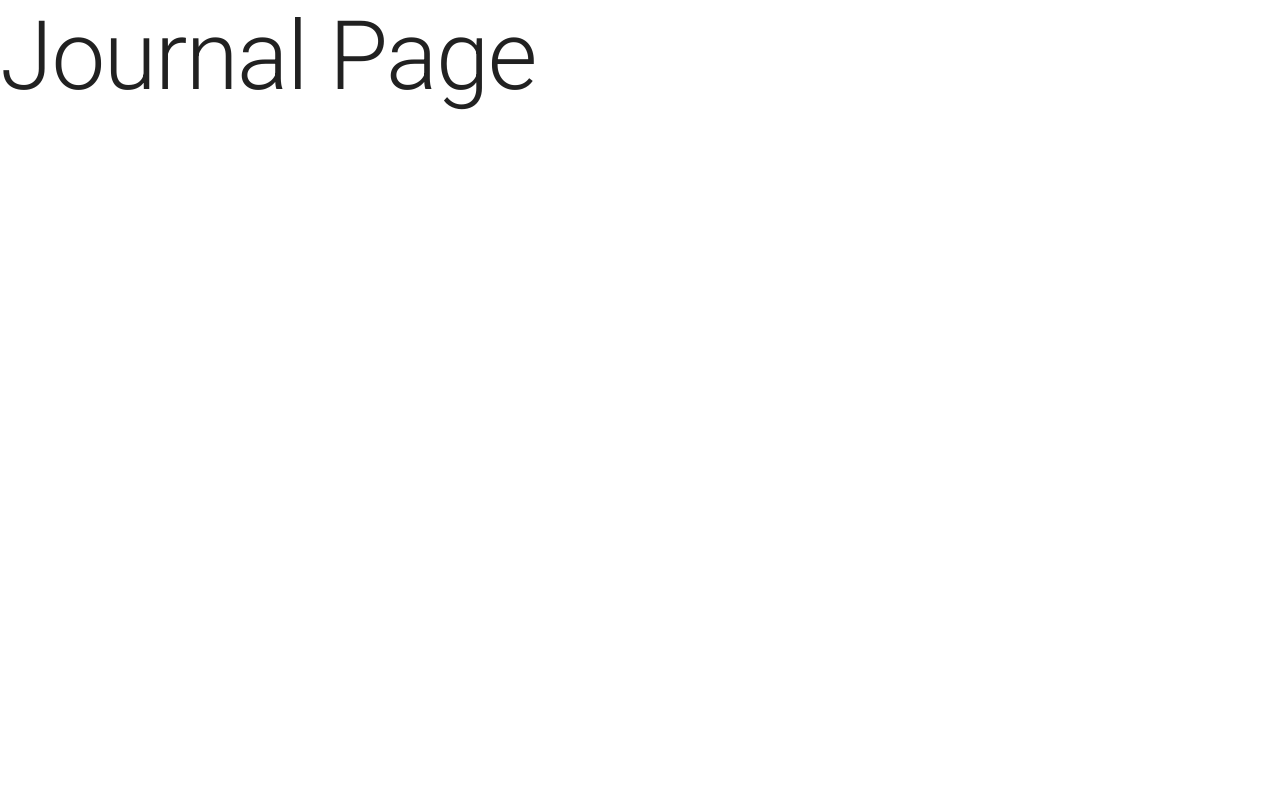
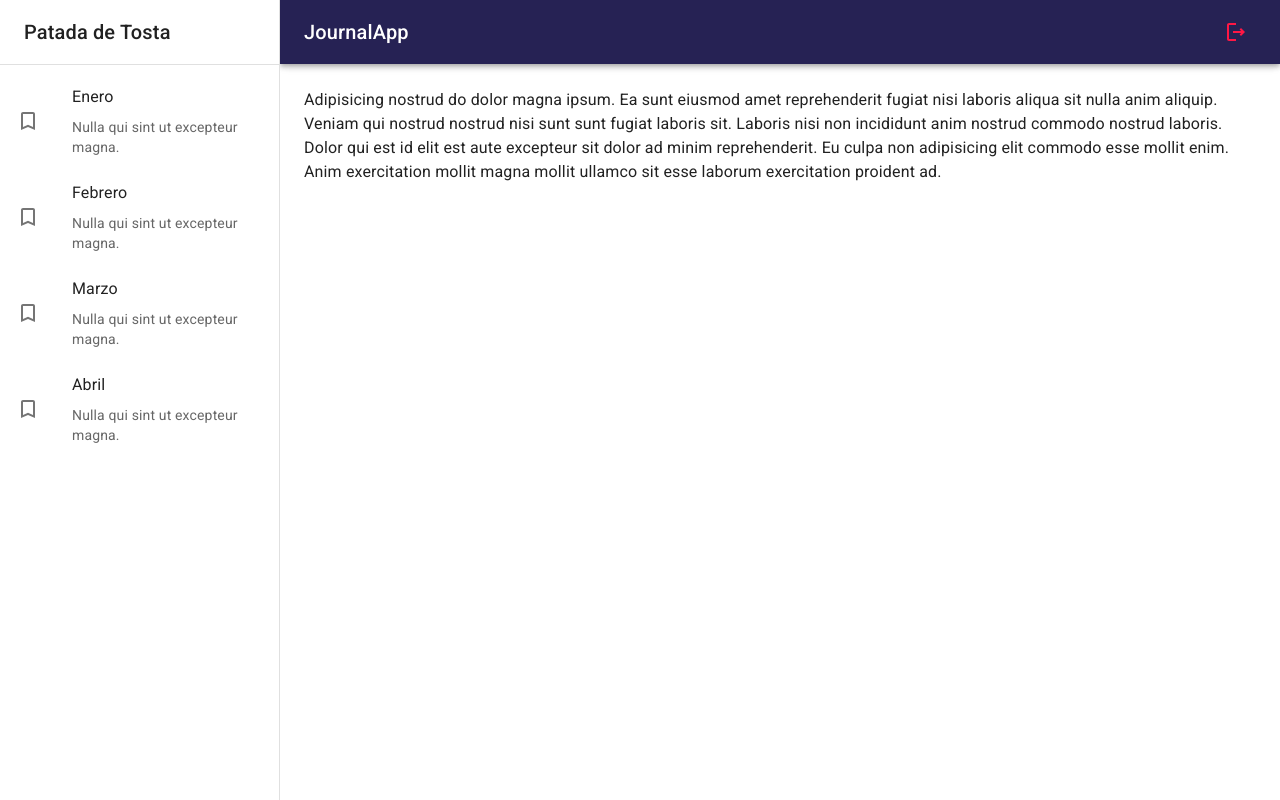
Before and after one commit to IMAP98/journal-app, a React (Vite) app: page / in a window 1280 px wide. Built offline with nearby package versions, Linux system fonts and the light colour scheme.

Commit message:
Navbar & Sidebar added

```diff
--- /dev/null
+++ b/src/journal/components/NavBar.jsx
@@ -0,0 +1,33 @@
+import { LogoutOutlined, MenuOutlined } from "@mui/icons-material";
+import { AppBar, Grid, IconButton, Toolbar, Typography } from "@mui/material";
+
+
+export const NavBar = ({ drawerWidth = 240 }) => {
+    return (
+        <AppBar
+            position="fixed"
+            sx={{
+                width: { sm: `calc(100% - ${ drawerWidth }px)` },
+             }}
+        >
+
+            <Toolbar>
+                <IconButton
+                    color="inherit"
+                    edge="start"
+                    sx={{ mr: 2, display: { sm: 'none' } }}
+                >
+                    <MenuOutlined />
+                </IconButton>
+
+                <Grid container direction='row' justifyContent='space-between' alignItems='center'>
+                    <Typography variant="h6" noWrap component='div'>JournalApp</Typography>
+                    <IconButton color="error">
+                        <LogoutOutlined />
+                    </IconButton>
+                </Grid>
+            </Toolbar>
+
+        </AppBar>
+    );
+}
--- /dev/null
+++ b/src/journal/components/SideBar.jsx
@@ -0,0 +1,55 @@
+import { TurnedInNot } from "@mui/icons-material";
+import { Box, Divider, Drawer, Grid, List, ListItem, ListItemButton, ListItemIcon, ListItemText, Toolbar, Typography } from "@mui/material";
+
+
+export const SideBar = ({ drawerWidth = 240 }) => {
+    return (
+        <Box
+            component='nav'
+            sx={{ width: { sm: drawerWidth }, flexShrink: { sm: 0 } }}
+        >
+            <Drawer
+                variant="permanent"
+                open
+                sx={{ display:
+                        { xs: 'block' },
+                        '& .MuiDrawer-paper': {
+                            boxSizing: 'border-box',
+                            width: drawerWidth
+                        }
+                }}
+            >
+
+                <Toolbar>
+                    <Typography variant="h6" noWrap component="div">
+                        Patada de Tosta
+                    </Typography>
+                </Toolbar>
+
+                <Divider />
+
+                <List>
+                    {
+                        ['Enero', 'Febrero', 'Marzo', 'Abril'].map( text => (
+                            <ListItem key={ text } disablePadding>
+                                <ListItemButton>
+
+                                    <ListItemIcon>
+                                        <TurnedInNot />
+                                    </ListItemIcon>
+
+                                    <Grid container>
+                                        <ListItemText primary={ text } />
+                                        <ListItemText secondary={ 'Nulla qui sint ut excepteur magna.' } />
+                                    </Grid>
+                                </ListItemButton>
+                            </ListItem>
+                        ))
+                    }
+                </List>
+
+            </Drawer>
+
+        </Box>
+    );
+}
--- /dev/null
+++ b/src/journal/components/index.js
@@ -0,0 +1,2 @@
+export * from './NavBar';
+export * from './SideBar';
--- /dev/null
+++ b/src/journal/layout/JournalLayout.jsx
@@ -0,0 +1,27 @@
+import { Box, Toolbar } from "@mui/material"
+import { NavBar, SideBar } from "../components";
+
+
+const drawerWidth = 280;
+
+export const JournalLayout = ({ children }) => {
+    return (
+        <Box sx={{ display: 'flex' }}>
+
+            <NavBar drawerWidth={ drawerWidth } />
+
+            <SideBar drawerWidth={ drawerWidth } />
+
+            <Box
+                component='main'
+                sx={{ flexGrow: 1, p: 3 }}
+            >
+                <Toolbar />
+
+                { children }
+
+            </Box>
+
+        </Box>
+    );
+}
--- a/src/journal/pages/JournalPage.jsx
+++ b/src/journal/pages/JournalPage.jsx
@@ -1,10 +1,11 @@
 import { Typography } from "@mui/material";
+import { JournalLayout } from "../layout/JournalLayout";
 
 
 export const JournalPage = () => {
     return (
-        <>
-            <Typography variant="h1">Journal Page</Typography>
-        </>
+        <JournalLayout>
+            <Typography>Adipisicing nostrud do dolor magna ipsum. Ea sunt eiusmod amet reprehenderit fugiat nisi laboris aliqua sit nulla anim aliquip. Veniam qui nostrud nostrud nisi sunt sunt fugiat laboris sit. Laboris nisi non incididunt anim nostrud commodo nostrud laboris. Dolor qui est id elit est aute excepteur sit dolor ad minim reprehenderit. Eu culpa non adipisicing elit commodo esse mollit enim. Anim exercitation mollit magna mollit ullamco sit esse laborum exercitation proident ad.</Typography>
+        </JournalLayout>
     );
 }
```
